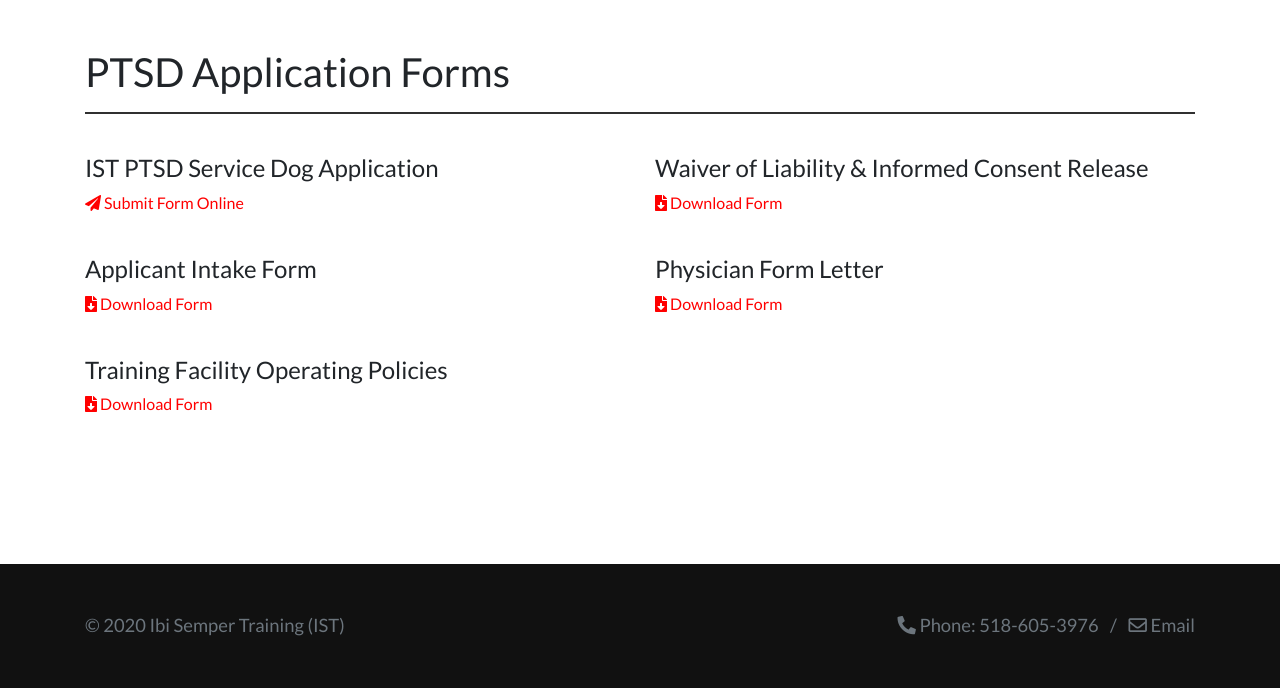
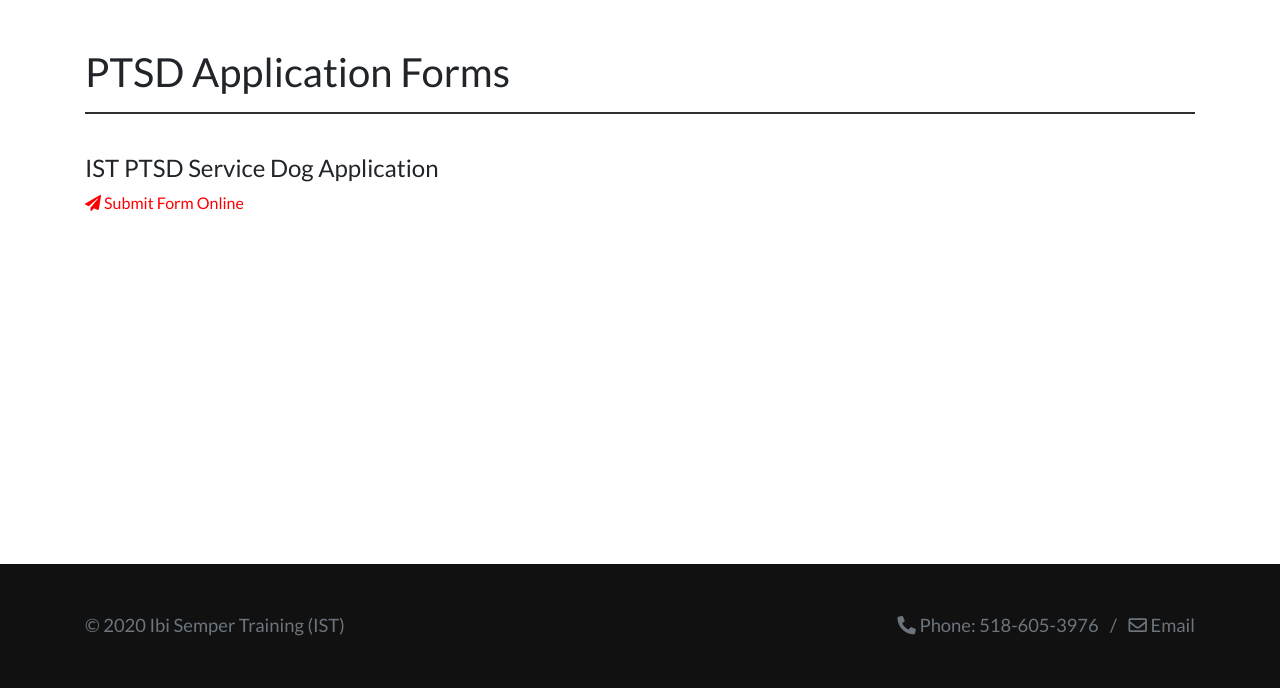
Before and after one commit to chrisdav6/ibiSemperTraining, a PHP site: page /applicationForms.php in a window 1280 px wide. Shown: the part 112-800 px from the top of the page. Run offline with PHP 8.4, Linux system fonts and the light colour scheme; some libraries are stand-ins or nearby versions.

Commit message:
Removed PTSD Application forms until approved

```diff
--- a/applicationForms.php
+++ b/applicationForms.php
@@ -46,34 +46,30 @@
             <!-- <a href="#" class="fill-form" target=_blank><i class="fas fa-paper-plane"></i> Fill Out Online</a> -->
           </div>
         </div>
-        <div class="col-md-6">
+        <!--<div class="col-md-6">
           <div class="form-item">
             <h4>Waiver of Liability & Informed Consent Release</h4>
             <a href="./public/pdf/waiverOfLiability.pdf" class="download-form mr-3" target=_blank><i class="fas fa-file-download"></i> Download Form</a>
-            <!-- <a href="#" class="fill-form" target=_blank><i class="fas fa-paper-plane"></i> Fill Out Online</a> -->
           </div>
         </div>
         <div class="col-md-6">
           <div class="form-item">
             <h4>Applicant Intake Form</h4>
             <a href="./public/pdf/applicantIntakeForm.pdf" class="download-form mr-3" target=_blank><i class="fas fa-file-download"></i> Download Form</a>
-            <!-- <a href="#" class="fill-form" target=_blank><i class="fas fa-paper-plane"></i> Fill Out Online</a> -->
           </div>
         </div>
         <div class="col-md-6">
           <div class="form-item">
             <h4>Physician Form Letter</h4>
             <a href="./public/pdf/physicianFormLetter.pdf" class="download-form mr-3" target=_blank><i class="fas fa-file-download"></i> Download Form</a>
-            <!-- <a href="#" class="fill-form" target=_blank><i class="fas fa-paper-plane"></i> Fill Out Online</a> -->
           </div>
         </div>
         <div class="col-md-6">
           <div class="form-item">
             <h4>Training Facility Operating Policies</h4>
             <a href="./public/pdf/trainingFacilityOperatingPolicies.pdf" class="download-form mr-3" target=_blank><i class="fas fa-file-download"></i> Download Form</a>
-            <!-- <a href="#" class="fill-form" target=_blank><i class="fas fa-paper-plane"></i> Fill Out Online</a> -->
           </div>
-        </div>
+        </div>-->
 
       </div><!-- /row -->
     </div>
```
